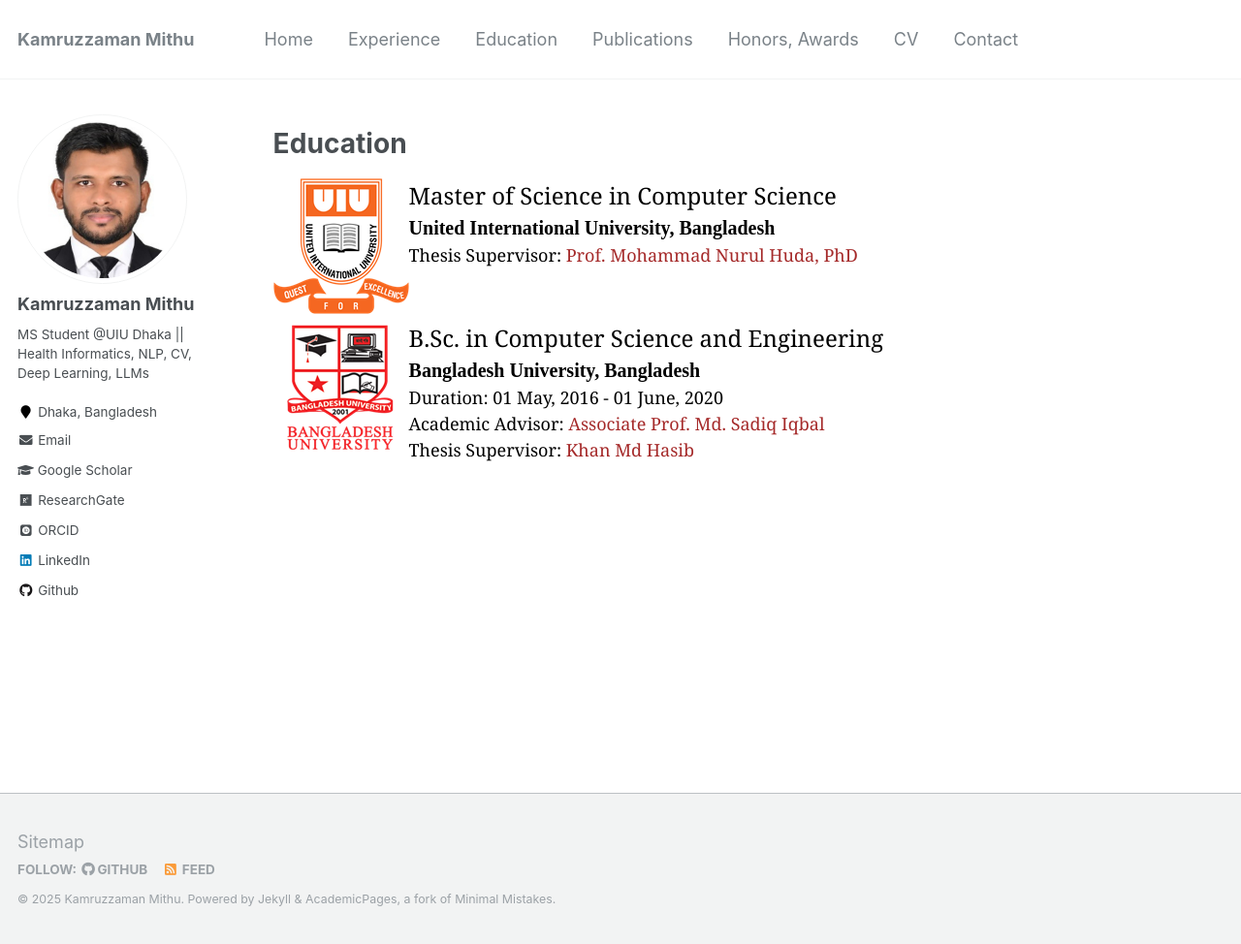
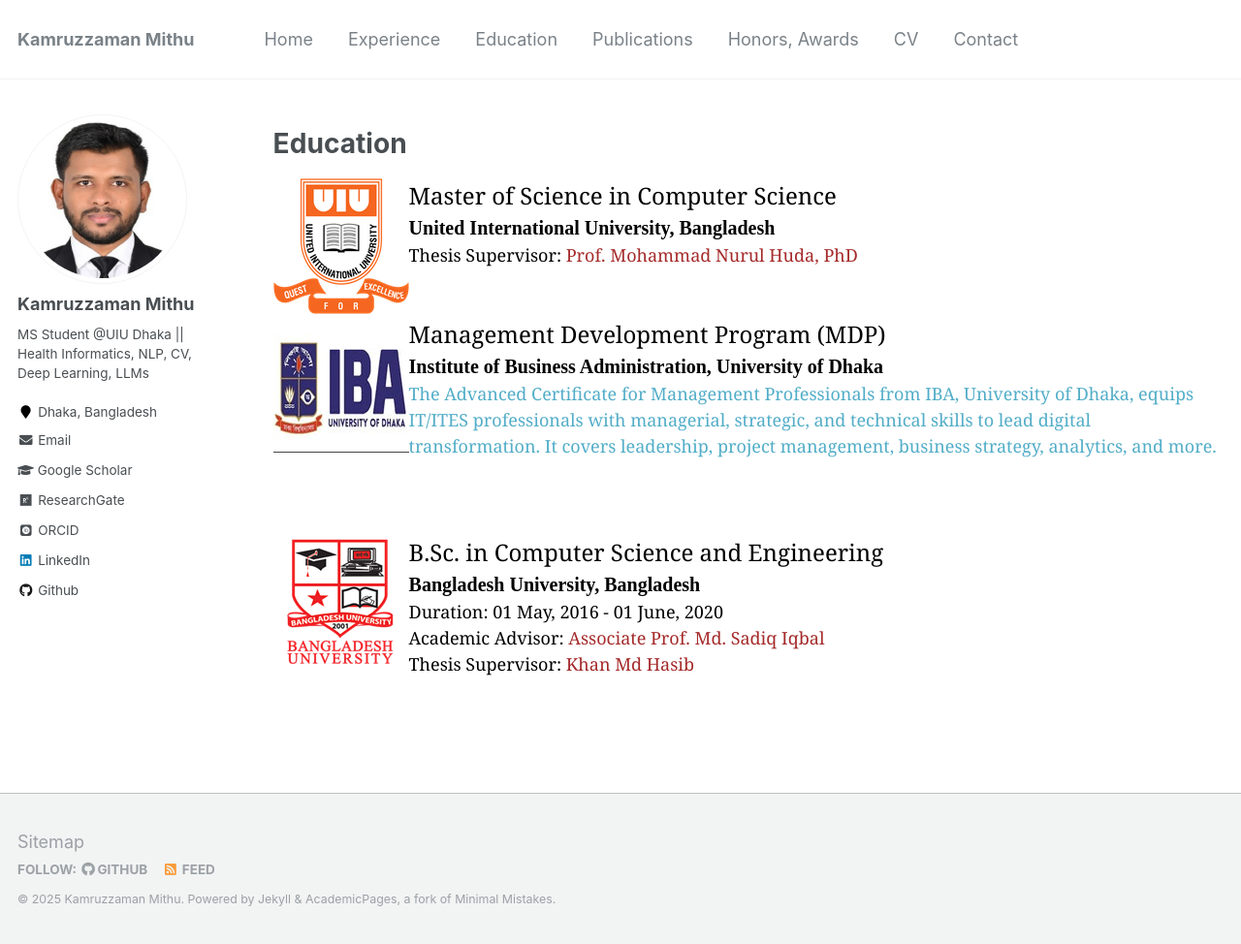
Before and after one commit to kmithuiu/kmithuiu.github.io, a Jekyll site: the page built from _pages/education.md, in a window 1280 px wide and 974 px high. Shown: the whole window at 97% size. Built offline with Jekyll 4.4.1, drawn with Linux system fonts in a browser that asks for light colours; some web fonts are replaced.

Commit message:
Education Update

```diff
--- a/_pages/education.md
+++ b/_pages/education.md
@@ -16,6 +16,17 @@
 Thesis Supervisor: <a style="color:brown;" href="https://cse.uiu.ac.bd/faculty/mnh/">Prof. Mohammad Nurul Huda, PhD</a><br/>
 </span>
 <br/>
+
+<!-- IBA, DU -->
+<img src="/images/iba_du.png" style="float:left;width:140px;height:140px;"><span style="font-family:Georgia; color:black;"><span style="font-size:18pt">Management Development Program (MDP)</span><br/>
+<span style="color:black; font-size:20px; font-family:Calisto MT"><b><a href="https://www.iba-du.edu/localhost/iba/index.html" target="_blank" style="color:black;">Institute of Business Administration, University of Dhaka</a></b></span><br/>
+<!-- Duration: 01 November 2021 - Present<br/> -->
+<!-- CGPA: <b> </b>/4.00 scale <br/> -->
+<!-- Academic Advisor: <a style="color:brown;" href="https://www.uiu.ac.bd/"></a><br/> -->
+<a href="https://www.iba-du.edu/localhost/iba/index.php/page/view/375.html">The Advanced Certificate for Management Professionals from IBA, University of Dhaka, equips IT/ITES professionals with managerial, strategic, and technical skills to lead digital transformation. It covers leadership, project management, business strategy, analytics, and more.</a><br/>
+</span>
+<br/>
+
 <br/>
 <!-- B.Sc -->
 <img src="/images/bu_logo.png" style="float:left;width:140px;height:140px;"><span style="font-family:Georgia; color:black;"><span style="font-size:18pt">B.Sc. in Computer Science and Engineering</span><br/>
```
Also changed, not shown: _pages/about.md (+3 -1 lines), images/iba_du.png (added).
